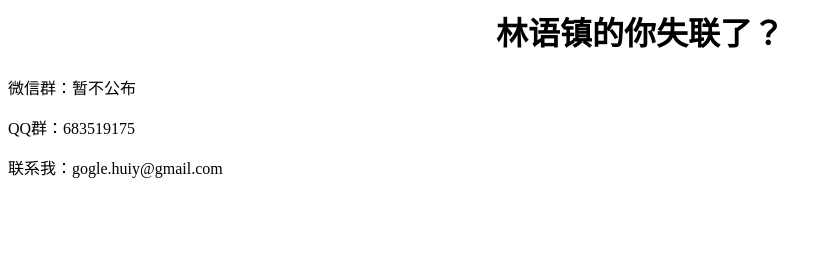
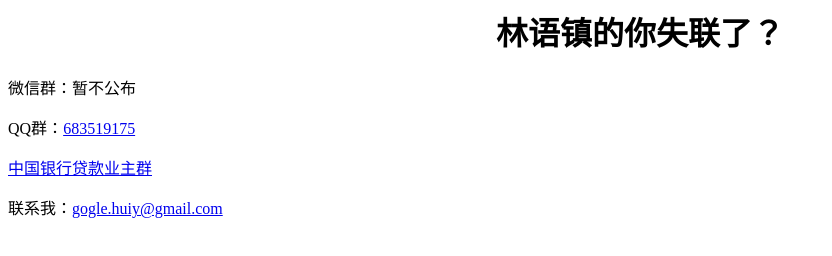
Before and after one commit to TonyChenn/HomePage, a plain HTML site: page linyuzhen.html in a window 1280 px wide. Shown: the whole page, without its empty margins (0-832 px from the left). Drawn offline with Linux system fonts and the light colour scheme.

Commit message:
linyuzhen

```diff
--- a/linyuzhen.html
+++ b/linyuzhen.html
@@ -6,7 +6,8 @@
     <body>
         <h1 style="text-align: center;">林语镇的你失联了？</h1>
         <p>微信群：暂不公布</p>
-        <p>QQ群：683519175</p>
-        <p>联系我：gogle.huiy@gmail.com</p>
+        <p>QQ群：<a href="http://qm.qq.com/cgi-bin/qm/qr?_wv=1027&k=lfJMGQ-HWogBL6I6b_Kb_LZXqVE_g5_-&authKey=W1S%2F2x3ZZzNYR1X3JfwU47ASgNupsH7%2BpeSKG7Z37LmQhKJnp%2BzLFmgQMi6PX4Wo&noverify=0&group_code=683519175">683519175</a></p>
+        <a href="https://weixin.qq.com/g/AQYAAHFKc6-3FnsD1r7G85WMc-4v0kCWm4a-GTn00gOgkDWOsBCj-MU67flbaZrN">中国银行贷款业主群</a>
+        <p>联系我：<a href="mailto:gogle.huiy@gmail.com">gogle.huiy@gmail.com</a></p>
     </body>
 </html>
```
